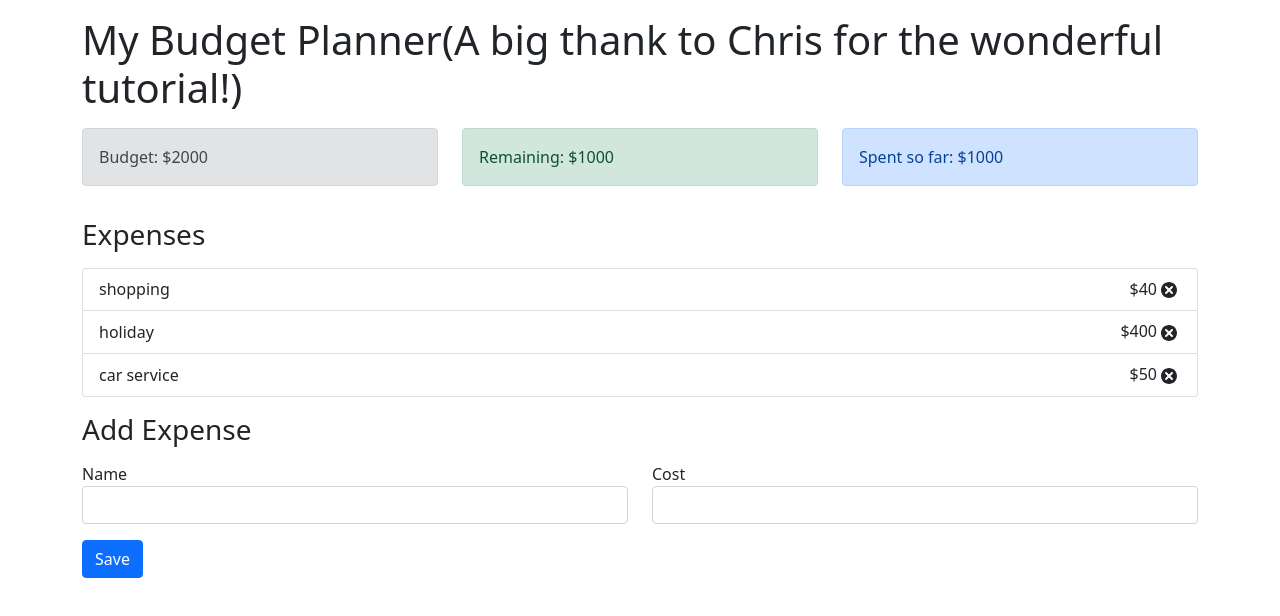
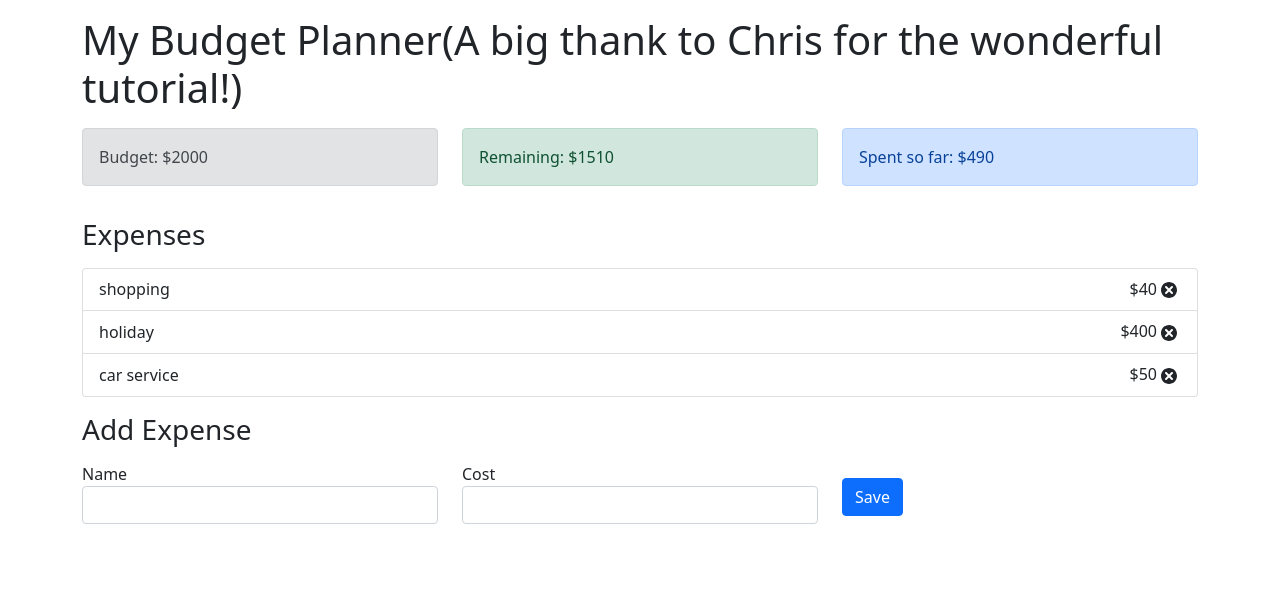
Before and after one commit to aoyuzhang/budget-tracker, a React (Create React App) app: page / in a window 1280 px wide. Shown: the top 616 px of the page. Built offline with nearby package versions, Linux system fonts and the light colour scheme.

Commit message:
updated remaining component and ExpenseTotal componenet to handle remaining and total budge calculation

```diff
--- a/src/components/AddExpenseForm.js
+++ b/src/components/AddExpenseForm.js
@@ -1,30 +1,51 @@
-import React from 'react';
+import React, {useContext, useState} from 'react';
+import {AppContext} from '../context/AppContext'
+import { v4 as uuidv4 } from 'uuid';
 
 const AddExpenseForm = () => {
+  const { dispatch } = useContext(AppContext);
+  const [name, setName] = useState('');
+  const [cost, setCost] = useState('');
+
+  const onSubmit = (event) =>{
+    event.preventDefault();
+    const expense = {
+      id: uuidv4(),
+      name: name,
+      cost: parseInt(cost),
+    };
+    dispatch({
+      type: 'ADD_EXPENSE',
+      payload: expense,
+    });
+  };
+
   return (
-    <form>
-      <div className = 'row'>
-        <div className = 'col-sm'>
-          <label for ='name'>Name</label>
+    <form onSubmit={onSubmit}>
+  			<div className='row'>
+  				<div className='col-sm'>
+  					<label for='name'>Name</label>
   					<input
-            required = 'required'
-            type = 'text'
-            className = 'form-control'
-            id = 'name'
+  						required='required'
+  						type='text'
+  						className='form-control'
+  						id='name'
+  						value={name}
+  						onChange={(event) => setName(event.target.value)}
   					></input>
   				</div>
-        <div className ='col-sm'>
+  				<div className='col-sm'>
   					<label for='cost'>Cost</label>
   					<input
-            required = 'required'
-            type = 'text'
-            className = 'form-control'
-            id = 'cost'
+  						required='required'
+  						type='text'
+  						className='form-control'
+  						id='cost'
+  						value={cost}
+  						onChange={(event) => setCost(event.target.value)}
   					></input>
   				</div>
-      </div>
-      <div className = 'row'>
-        <div className = 'col-sm'>
+  				<div className='col-sm'>
   					<button type='submit' className='btn btn-primary mt-3'>
   						Save
   					</button>
--- a/src/components/ExpenseTotal.js
+++ b/src/components/ExpenseTotal.js
@@ -1,9 +1,14 @@
-import React from 'react';
+import React, {useContext} from 'react';
+import { AppContext } from '../context/AppContext';
 
 const ExpenseTotal = () => {
+  const { expenses } = useContext(AppContext);
+  const totalExpenses = expenses.reduce((total, item) => {
+    return (total += item.cost);
+  },0)
   return (
     <div className='alert alert-primary'>
-      <span>Spent so far: $1000</span>
+      <span>Spent so far: ${totalExpenses}</span>
     </div>
   );
 };
--- a/src/components/Remaining.js
+++ b/src/components/Remaining.js
@@ -1,9 +1,16 @@
-import React from 'react';
+import React, {useContext } from 'react';
+import { AppContext } from '../context/AppContext';
 
 const Remaining = () =>{
+  const {expenses, budget } = useContext(AppContext);
+  const totalExpenses = expenses.reduce((total,item) =>{
+    return (total = total + item.cost);
+  }, 0);
+  const alertType = totalExpenses > budget ? 'alert-danger' : 'alert-success';
+
   return (
-    <div className='alert alert-success'>
-      <span>Remaining: $1000</span>
+    <div className={`alert ${alertType}`}>
+      <span>Remaining: ${budget - totalExpenses}</span>
     </div>
   );
 };
--- a/src/context/AppContext.js
+++ b/src/context/AppContext.js
@@ -2,6 +2,11 @@
 
 const AppReducer = (state, action) => {
   switch(action.type) {
+    case 'ADD_EXPENSE':
+      return{
+        ...state,
+        expense: [...state.expenses, action.payload],
+      };
     default:
       return state;
   }
```
Lines whose indentation alone changed are shown as unchanged.
